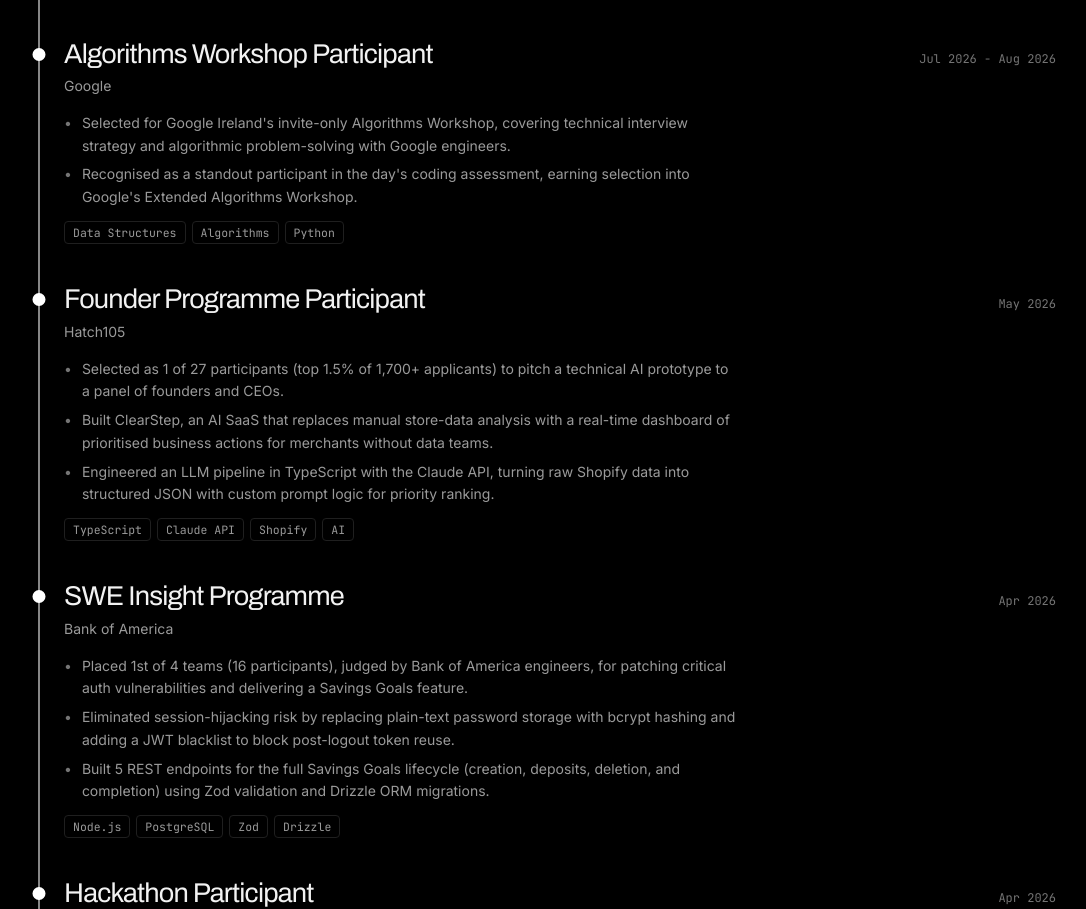
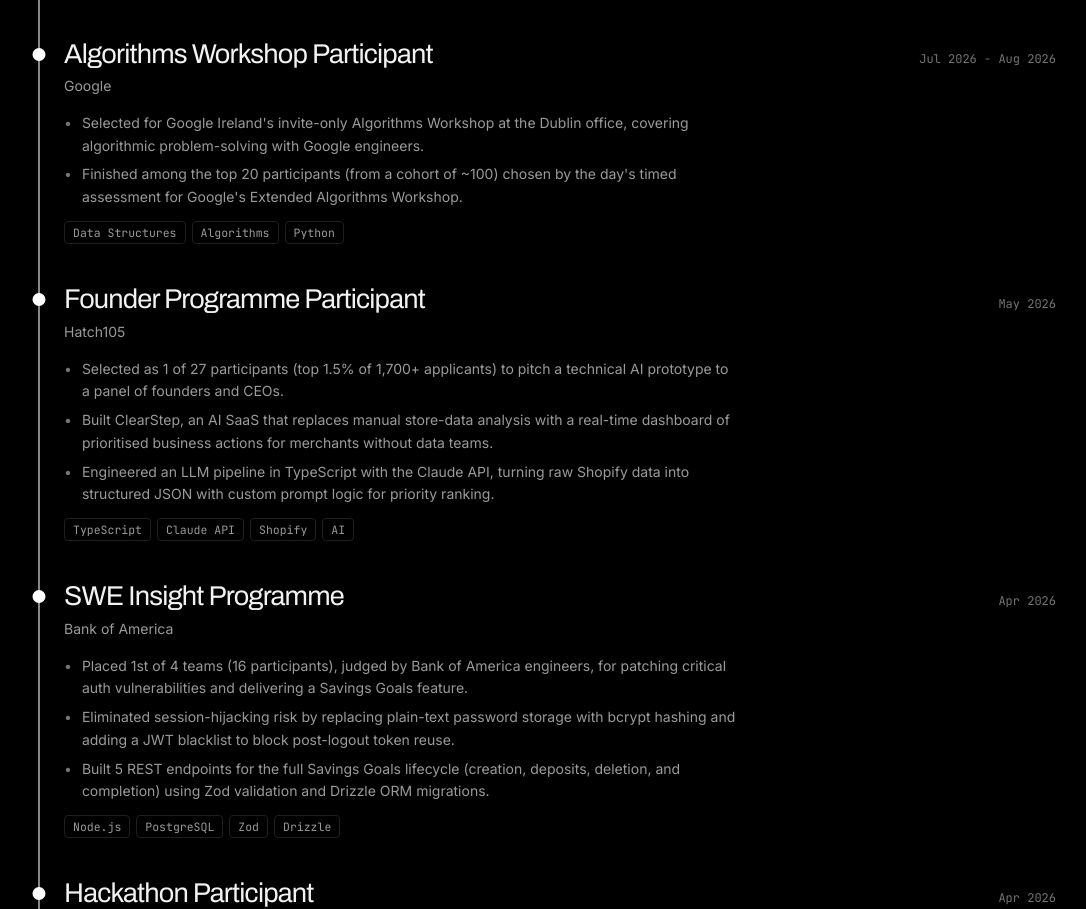
Before and after one commit to jakeoreillyy/Portfolio, a React (Vite) app: page / in a window 1280 px wide. Shown: the part 1868-2777 px from the top of the page, without its empty margins (96-1182 px from the left). Built offline with nearby package versions, Linux system fonts and the light colour scheme; no server answers.

Commit message:
rewrote google bullets

```diff
--- a/src/components/Experience.tsx
+++ b/src/components/Experience.tsx
@@ -35,8 +35,8 @@
     org: "Google",
     date: "Jul 2026 - Aug 2026",
     highlights: [
-      "Selected for Google Ireland's invite-only Algorithms Workshop, covering technical interview strategy and algorithmic problem-solving with Google engineers.",
-      "Recognised as a standout participant in the day's coding assessment, earning selection into Google's Extended Algorithms Workshop.",
+      "Selected for Google Ireland's invite-only Algorithms Workshop at the Dublin office, covering algorithmic problem-solving with Google engineers.",
+      "Finished among the top 20 participants (from a cohort of ~100) chosen by the day's timed assessment for Google's Extended Algorithms Workshop.",
     ],
     tags: ["Data Structures", "Algorithms", "Python"],
   },
```
